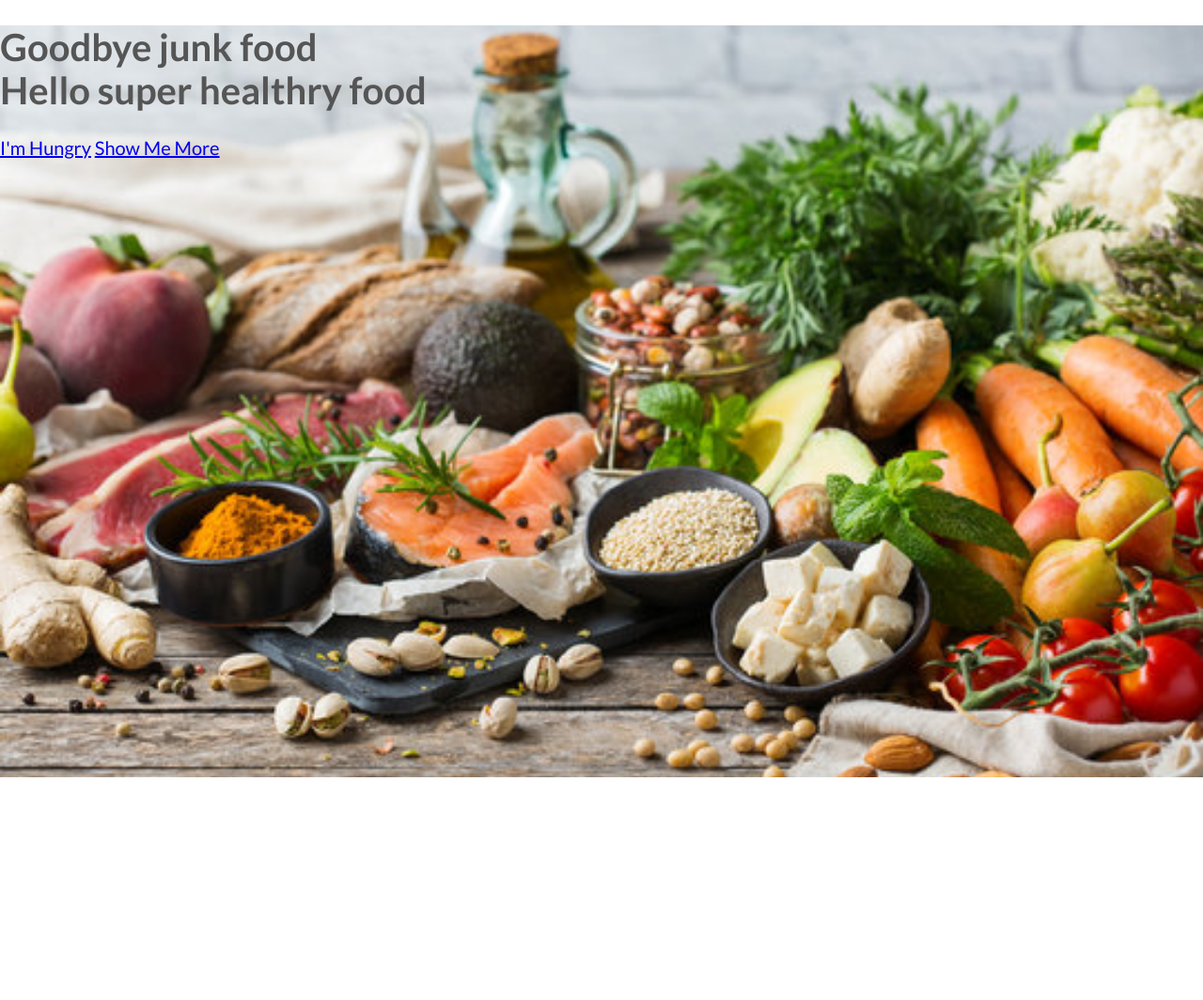
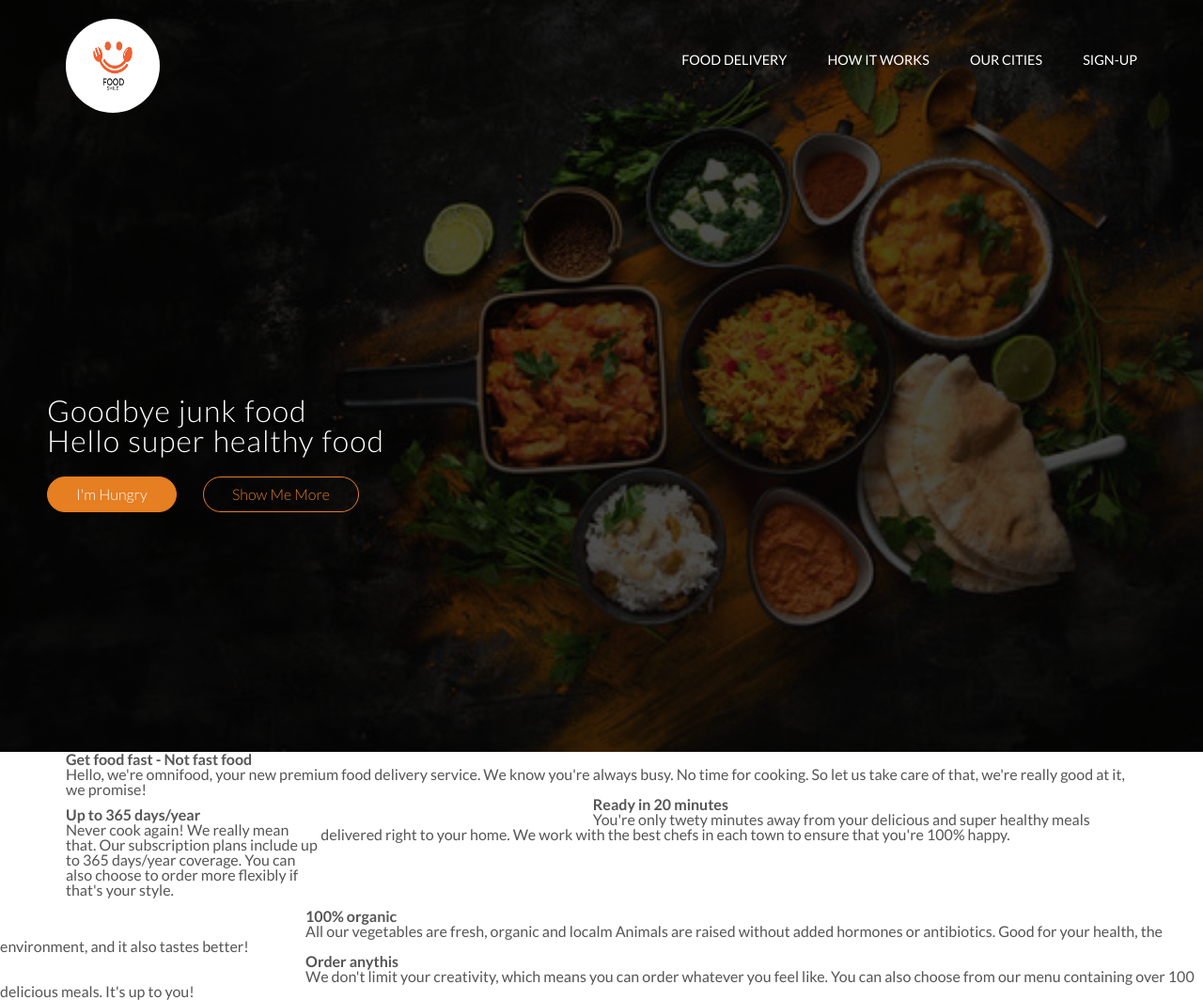
Before and after one commit to princeyadav7463/food_project, a plain HTML site: page index.html in a window 1280 px wide. Shown: the whole page at 94% size. Before the commit the page ends 827 px from the top, so only its background shows below. Drawn offline with Linux system fonts and the light colour scheme.

Commit message:
update on project

```diff
--- a/index.html
+++ b/index.html
@@ -5,7 +5,7 @@
     <meta name="viewport" content="width=device-width, initial-scale=1.0" />
     <title>My food project</title>
     <link rel="stylesheet" href="resources/css/style.css" />
-    <!-- <link rel="stylesheet" href="vendors/css/grid.css" /> -->
+    <link rel="stylesheet" href="vendors/css/grid.css" />
     <link rel="preconnect" href="https://fonts.googleapis.com" />
     <link rel="preconnect" href="https://fonts.gstatic.com" crossorigin />
     <link
@@ -16,14 +16,70 @@
   </head>
   <body>
     <header>
+      <nav>
+        <div class="row">
+          <img class="logo" src="resources/css/img/logo.jpg" alt="" />
+          <ul class="main-nav">
+            <li><a href="#">Food Delivery</a></li>
+            <li><a href="#">How it works</a></li>
+            <li><a href="#">Our cities</a></li>
+            <li><a href="#">sign-up</a></li>
+          </ul>
+        </div>
+      </nav>
       <div class="hero-text-box">
         <h1>
           Goodbye junk food <br />
-          Hello super healthry food
+          Hello super healthy food
         </h1>
-        <a href="#">I'm Hungry</a>
-        <a href="#">Show Me More</a>
+        <a class="btn btn-full" href="#">I'm Hungry</a>
+        <a class="btn btn-ghost" href="#">Show Me More</a>
       </div>
     </header>
+    <section class="section-features">
+      <div class="row">
+        <h2>Get food fast - Not fast food</h2>
+        <p class="long-copy">
+          Hello, we're omnifood, your new premium food delivery service. We know
+          you're always busy. No time for cooking. So let us take care of that,
+          we're really good at it, we promise!
+        </p>
+      </div>
+
+      <div class="row">
+        <div class="col span_1_of_4">
+          <h3>Up to 365 days/year</h3>
+          <p>
+            Never cook again! We really mean that. Our subscription plans
+            include up to 365 days/year coverage. You can also choose to order
+            more flexibly if that's your style.
+          </p>
+        </div>
+        <div class="col span_1_of_4"></div>
+        <h3>Ready in 20 minutes</h3>
+          <p>
+            You're only twety minutes away from your delicious and super healthy
+            meals delivered right to your home. We work with the best chefs in
+            each town to ensure that you're 100% happy.
+          </p>
+        </div>
+        <div class="col span_1_of_4"></div>
+          <h3>100% organic</h3>
+          <p>
+            All our vegetables are fresh, organic and localm Animals are raised
+            without added hormones or antibiotics. Good for your health, the
+            environment, and it also tastes better!
+          </p>
+        </div>
+        <div class="col span_1_of_4"></div>
+          <h3>Order anythis</h3>
+          <p>
+            We don't limit your creativity, which means you can order whatever
+            you feel like. You can also choose from our menu containing over 100
+            delicious meals. It's up to you!
+          </p>
+        </div>
+      </div>
+    </section>
   </body>
 </html>
--- a/resources/css/style.css
+++ b/resources/css/style.css
@@ -17,8 +17,97 @@ html {
 }
 
 header {
-  background-image: url(img/hero-img.jpg);
+  background-image: linear-gradient(rgba(0, 0, 0, 0.7), rgba(0, 0, 0, 0.7)),
+    url("img/360_F_284468940_1bg6BwgOfjCnE3W0wkMVMVqddJgtMynE.jpg");
   height: 100vh;
   background-size: cover;
   background-position: center;
 }
+h1 {
+  margin: 0;
+  padding: 0;
+  color: #fff;
+  font-size: 240%;
+  font-weight: 300;
+  letter-spacing: 1px;
+  word-spacing: 1px;
+}
+
+.hero-text-box {
+  position: absolute;
+  width: 1140px;
+  top: 50%;
+  left: 50px;
+  /* transform: translate(-50%, -50%); */
+}
+
+.btn:link,
+.btn:visited {
+  display: inline-block;
+  padding: 10px 30px;
+  text-decoration: none;
+  font-weight: 300;
+  border-radius: 200px;
+  transition: background-color 0.2s, border 0.2s, color 0.2s;
+}
+.btn-full:link,
+.btn-full:visited {
+  background-color: #e67e22;
+  color: white;
+  border: 1px solid #e67e22;
+  margin-right: 25px;
+}
+.btn-ghost:link,
+.btn-ghost:visited {
+  border: 1px solid #e67e22;
+  color: #e67e22;
+}
+
+.btn:hover,
+.btn:active {
+  background-color: #cf6d17;
+}
+
+.btn-ghost:hover,
+.btn-ghost:active {
+  border: 1px solid #cf6d17;
+  color: #fff;
+}
+.btn-full:hover,
+.btn-full:active {
+  border: 1px solid #cf6d17;
+}
+
+.logo {
+  height: 100px;
+  width: 100px;
+  float: left;
+  float: inline-start;
+  margin-top: 20px;
+  border-radius: 50%;
+  /* object-fit: cover; */
+}
+.main-nav {
+  float: right;
+  list-style: none;
+  margin-top: 55px;
+}
+
+.main-nav li {
+  display: inline-block;
+  margin-left: 40px;
+}
+.main-nav li a:link,
+.main-nav li a:visited {
+  color: #fff;
+  text-decoration: none;
+  text-transform: uppercase;
+  font-size: 90%;
+  border-bottom: 2px solid transparent;
+  padding: 8px 0;
+  transition: border-bottom 0.2s;
+}
+.main-nav li a:hover,
+.main-nav li a:active {
+  border-bottom: 2px solid #e67e22;
+}
```
Also changed, not shown: resources/css/img/360_F_284468940_1bg6BwgOfjCnE3W0wkMVMVqddJgtMynE.jpg (added), resources/css/img/download.jpg (added), resources/css/img/logo.jpg (added), vendors/css/grid.css.
